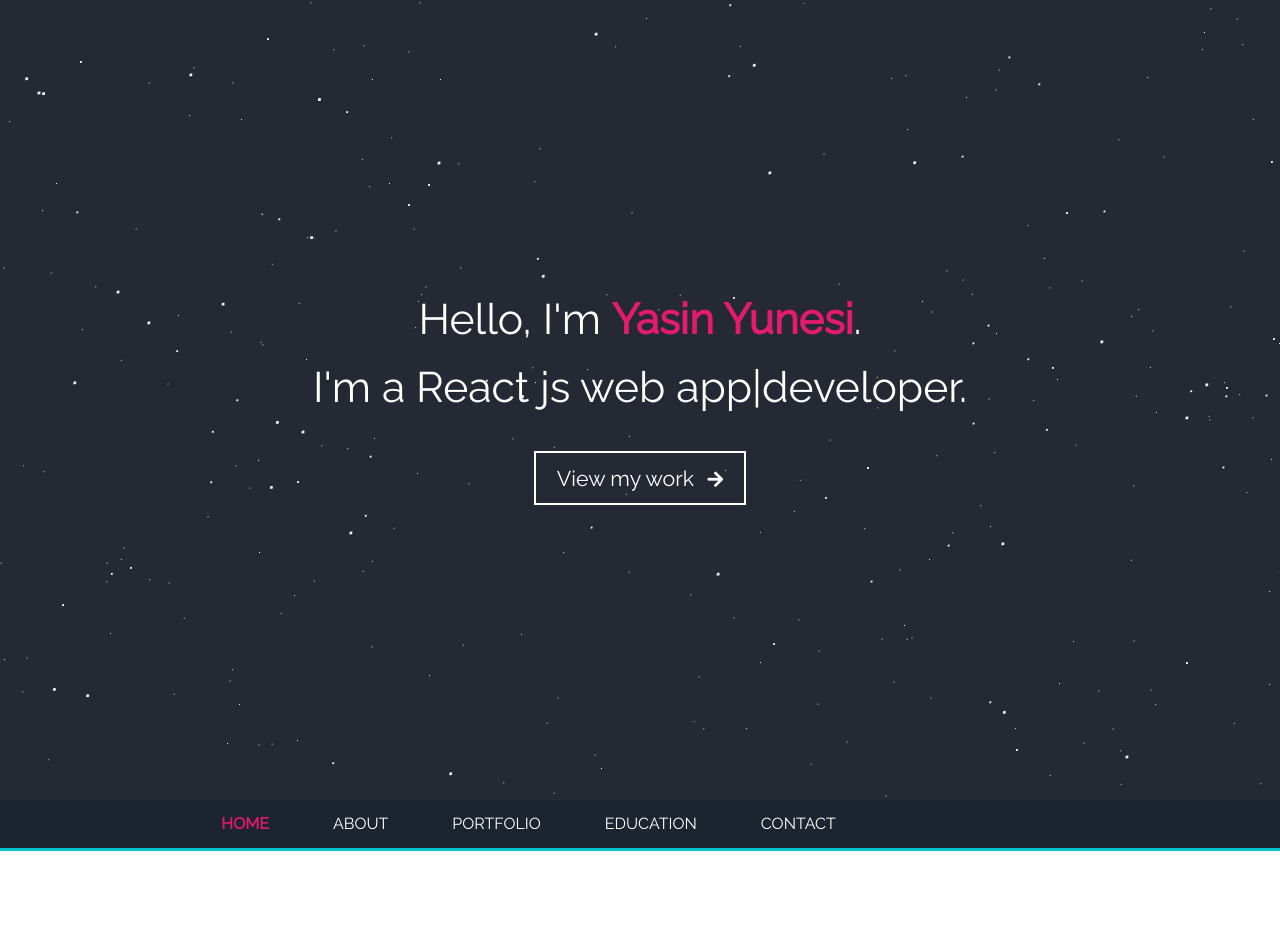
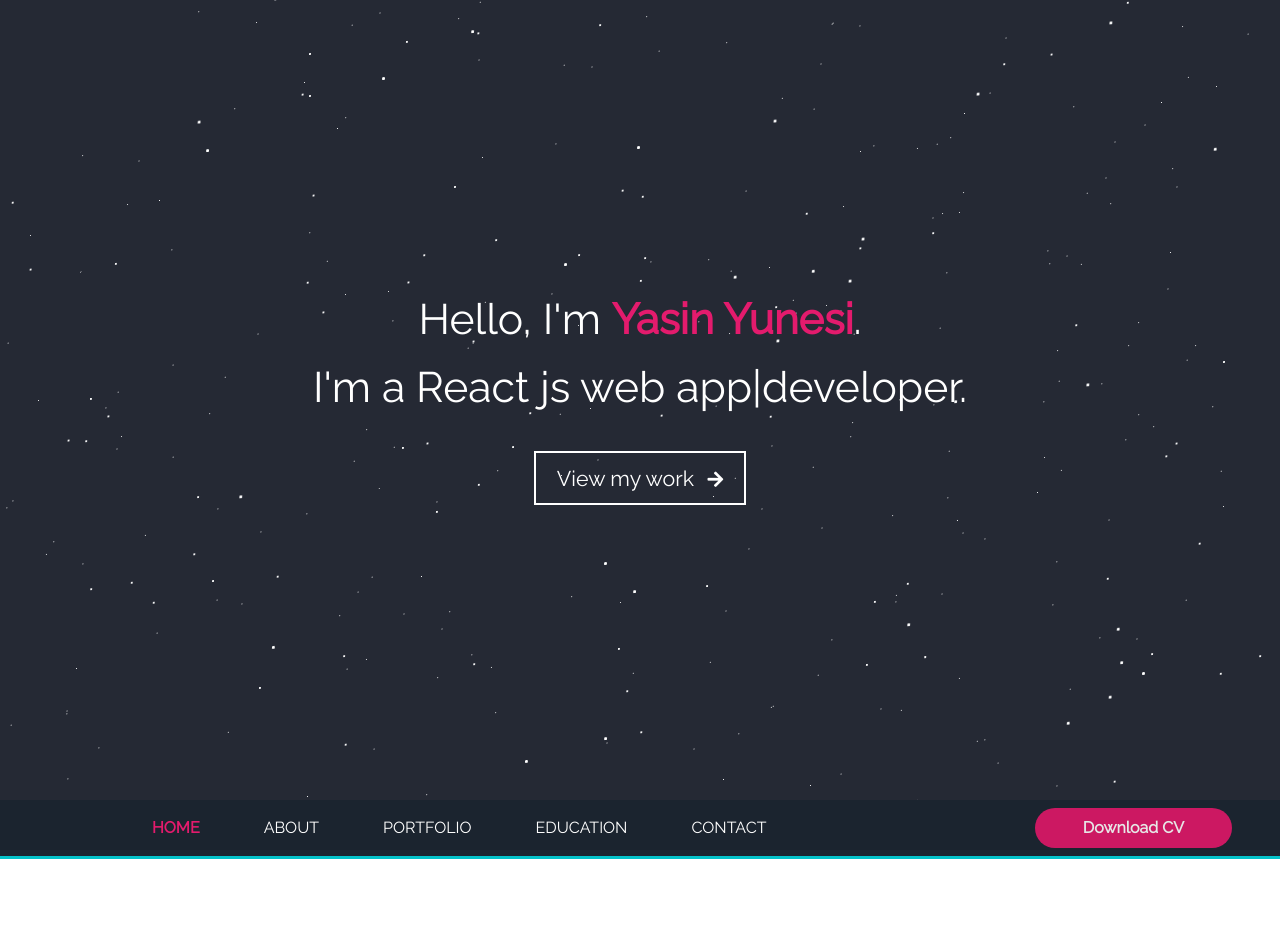
Before and after one commit to YasinYunesi/YasinYunesi, a React (Create React App) app: page / in a window 1280 px wide. Shown: the top 952 px of the page. Built offline with nearby package versions, Linux system fonts and the light colour scheme.

Commit message:
Added CV 📃

```diff
--- a/src/Components/Navbar.js
+++ b/src/Components/Navbar.js
@@ -1,3 +1,5 @@
+import Resume from "../Assets/resume.pdf";
+
 const Navbar = () => {
   return (
     <>
@@ -17,7 +19,7 @@ const Navbar = () => {
 
         {/* navbar content */}
         <div className='navbar_content collapse navbar-collapse' id='navbarContent'>
-          <ul className='navbar_nav navbar-nav col-8 mx-auto py-1'>
+          <ul className='navbar_nav navbar-nav col-7 mx-auto py-1'>
             <a className='nav-link text-uppercase me-5 nav_link_active' href='#banner'>
               Home
             </a>
@@ -34,6 +36,14 @@ const Navbar = () => {
               contact
             </a>
           </ul>
+          {/* Download CV */}
+          <div className='text-end py-2 pe-3 pe-lg-5'>
+            <button className='download_cv fw-bold rounded-pill px-0 py-2 overflow-hidden'>
+              <a className='py-3 px-5' href={Resume} download>
+                Download CV
+              </a>
+            </button>
+          </div>
         </div>
       </nav>
     </>
--- a/src/Scss/Navbar.scss
+++ b/src/Scss/Navbar.scss
@@ -31,4 +31,19 @@
       }
     }
   }
+
+  // download CV
+  .download_cv {
+    border: none;
+    background: $pink;
+    filter: brightness(90%);
+    transition: $short_transition;
+    &:hover {
+      filter: brightness(100%);
+    }
+    a {
+      text-decoration: none;
+      color: $white;
+    }
+  }
 }
```
Also changed, not shown: 1 other file (tests, documents, lock files or other folders).
